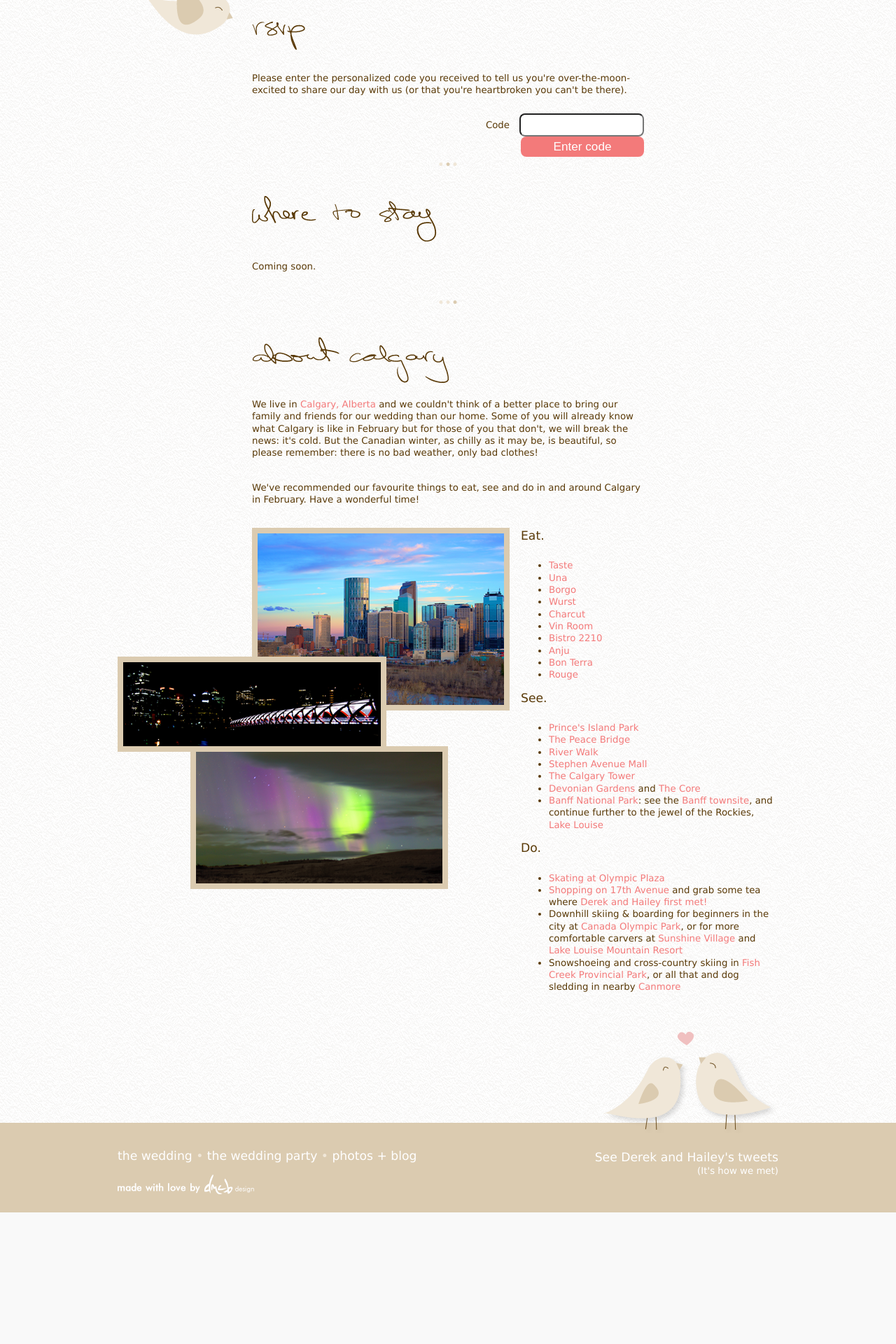
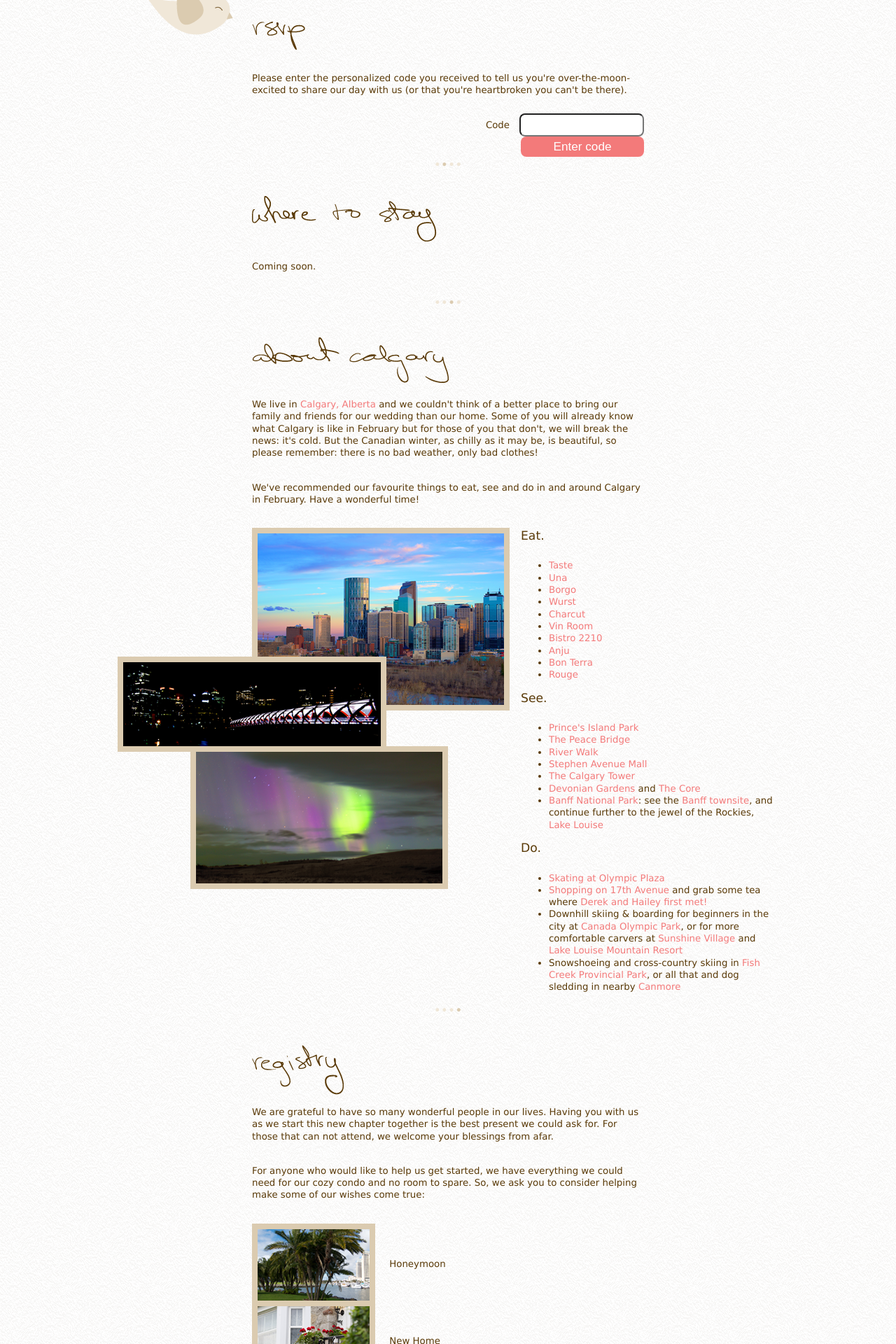
Before and after one commit to dmcb/derek-and-hailey-wedding, a CodeIgniter app: page / in a window 1280 px wide. Shown: the part 920-2840 px from the top of the page at 70% size. Before the commit the page ends 2652 px from the top, so only its background shows below. Run offline with CodeIgniter, Linux system fonts and the light colour scheme; some libraries are stand-ins or nearby versions.

Commit message:
Wedding gift registry added.
The registry section has been added to the site, linking to PayPal
options for gifts.

```diff
--- a/assets/styles/style.css
+++ b/assets/styles/style.css
@@ -192,6 +192,28 @@ div.page {
       padding: 6px 0; }
     div.page div.section#about_calgary img.rotate {
       position: absolute; }
+    div.page div.section#registry .choices {
+      padding-bottom: 32px; }
+      div.page div.section#registry .choices a.picture {
+        margin-left: 192px;
+        margin-bottom: -8px;
+        text-decoration: none;
+        position: relative;
+        width: 560px;
+        display: block; }
+        div.page div.section#registry .choices a.picture img {
+          width: 160px;
+          height: 102px;
+          vertical-align: middle; }
+        div.page div.section#registry .choices a.picture span {
+          margin-left: 16px;
+          color: #5a3a08; }
+        div.page div.section#registry .choices a.picture:hover, div.page div.section#registry .choices a.picture.selected {
+          z-index: 1; }
+          div.page div.section#registry .choices a.picture:hover span, div.page div.section#registry .choices a.picture.selected span {
+            color: #f37a7a; }
+          div.page div.section#registry .choices a.picture:hover img, div.page div.section#registry .choices a.picture.selected img {
+            border: 8px solid #f37a7a; }
     div.page div.section#our_family img.scale {
       position: absolute; }
     div.page div.section#our_family p {
--- a/assets/styles/style.scss
+++ b/assets/styles/style.scss
@@ -295,6 +295,44 @@ div.page {
 			}
 		}
 
+		&#registry {
+			.choices {
+				padding-bottom: 32px;
+
+				a.picture {
+					margin-left: 192px;
+					margin-bottom: -8px;
+					text-decoration: none;
+					position: relative;
+					width: 560px;
+					display: block;
+
+					img {
+						width: 160px;
+						height: 102px;
+						vertical-align: middle;
+					}
+
+					span {
+						margin-left: 16px;
+						color: $chocolate;
+					}
+
+					&:hover, &.selected {
+						z-index: 1;
+
+						span {
+							color: $pink-dark;
+						}
+
+						img {
+							@include border($pink-dark);
+						}
+					}
+				}
+			}
+		}
+
 		&#our_family {
 			img.scale {
 				position: absolute;
--- a/ci_app_2.1.2/views/wedding.php
+++ b/ci_app_2.1.2/views/wedding.php
@@ -4,8 +4,8 @@
   		<div class="wrapper">
   			<div class="box">
 				<h2>The Wedding</h2>
-				<span><a href="#itinerary">Itinerary</a> &bull; <a href="#rsvp">RSVP</a><!-- &bull; <a href="#registry">Registry</a>--></span>
-				<span><a href="#where_to_stay">Where To Stay</a> &bull; <a href="#about_calgary">About Calgary</a></span>
+				<span><a href="#itinerary">Itinerary</a> &bull; <a href="#rsvp">RSVP</a></span>
+				<span><a href="#where_to_stay">Where To Stay</a> &bull; <a href="#about_calgary">About Calgary</a> &bull; <a href="#registry">Registry</a></span>
 			</div>
 			<img src="<?php echo base_url();?>assets/images/photo_1.png" alt="" class="rotate" />
   		</div>
@@ -17,14 +17,14 @@
 				<h3><img src="<?php echo base_url();?>assets/images/itinerary.png" alt="Itinerary" /></h3>
 				<p>The wedding ceremony and reception will be held on Sunday, February 17th, 2013. All other details will be announced soon.</p>
 			</div>
-			<div class="divider"><span class="highlight">&bull;</span>&bull;&bull;</div>
+			<div class="divider"><span class="highlight">&bull;</span>&bull;&bull;&bull;</div>
 <?php echo $rsvp; ?>
-			<div class="divider">&bull;<span class="highlight">&bull;</span>&bull;</div>
+			<div class="divider">&bull;<span class="highlight">&bull;</span>&bull;&bull;</div>
 			<div class="section" id="where_to_stay">
-				<h3><a id="where_to_stay"><img src="<?php echo base_url();?>assets/images/where_to_stay.png" alt="Where To Stay" /></a></h3>
+				<h3><img src="<?php echo base_url();?>assets/images/where_to_stay.png" alt="Where To Stay" /></h3>
 				<p>Coming soon.</p>
 			</div>
-			<div class="divider">&bull;&bull;<span class="highlight">&bull;</span></div>
+			<div class="divider">&bull;&bull;<span class="highlight">&bull;</span>&bull;</div>
 			<div class="section" id="about_calgary">
 				<h3><img src="<?php echo base_url();?>assets/images/about_calgary.png" alt="About Calgary" /></h3>
 				<p>We live in <a href="http://en.wikipedia.org/wiki/Calgary">Calgary, Alberta</a> and we couldn't think of a better place to bring our family and friends for our wedding than our home. Some of you will already know what Calgary is like in February but for those of you that don't, we will break the news: it's cold. But the Canadian winter, as chilly as it may be, is beautiful, so please remember: there is no bad weather, only bad clothes!</p>
@@ -69,5 +69,22 @@
 					</ul>
 				</div>
 			</div>
+			<div class="divider">&bull;&bull;&bull;<span class="highlight">&bull;</span></div>
+			<div class="section" id="registry">
+				<h3><img src="<?php echo base_url();?>assets/images/registry.png" alt="Registry" /></h3>
+				<p>We are grateful to have so many wonderful people in our lives. Having you with us as we start this new chapter together is the best present we could ask for. For those that can not attend, we welcome your blessings from afar.</p>
+				<p>For anyone who would like to help us get started, we have everything we could need for our cozy condo and no room to spare. So, we ask you to consider helping make some of our wishes come true:</p>
+				<div class="choices">
+					<a class="picture" href="https://www.paypal.com/cgi-bin/webscr?cmd=_s-xclick&hosted_button_id=943QFJVRNAMUJ">
+						<img src="<?php echo base_url();?>assets/images/honeymoon.png" alt="Honeymoon" class="picture"/>
+						<span>Honeymoon</span>
+					</a>
+					<a class="picture" href="https://www.paypal.com/cgi-bin/webscr?cmd=_s-xclick&hosted_button_id=RVQTD3ZBC88C8">
+						<img src="<?php echo base_url();?>assets/images/home.png" alt="New Home" class="picture"/>
+						<span>New Home</span>
+					</a>
+				</div>
+				<p>We have been blessed with good families, good friends and good jobs. With that we believe comes a responsibility to give back and to make our community better. A portion of your generous gift will be donated to a local charity, <a href="http://www.theseed.ca/The-Mustard-Seed-Calgary.html">The Mustard Seed</a>, to provide basic services, employment assistance and housing to the less fortunate.</p>
+			</div>
   		</div>
   	</div>
```
Also changed, not shown: assets/images/home.png (added), assets/images/honeymoon.png (added).
